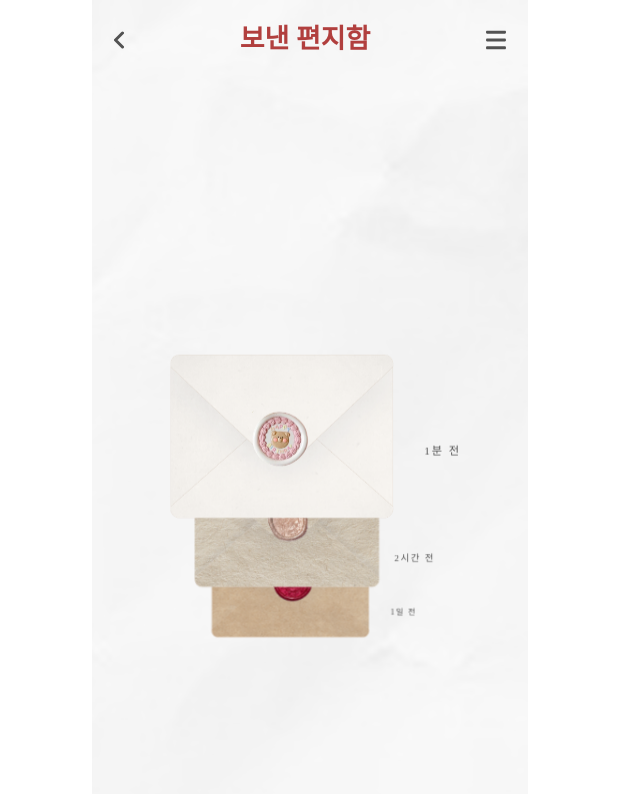
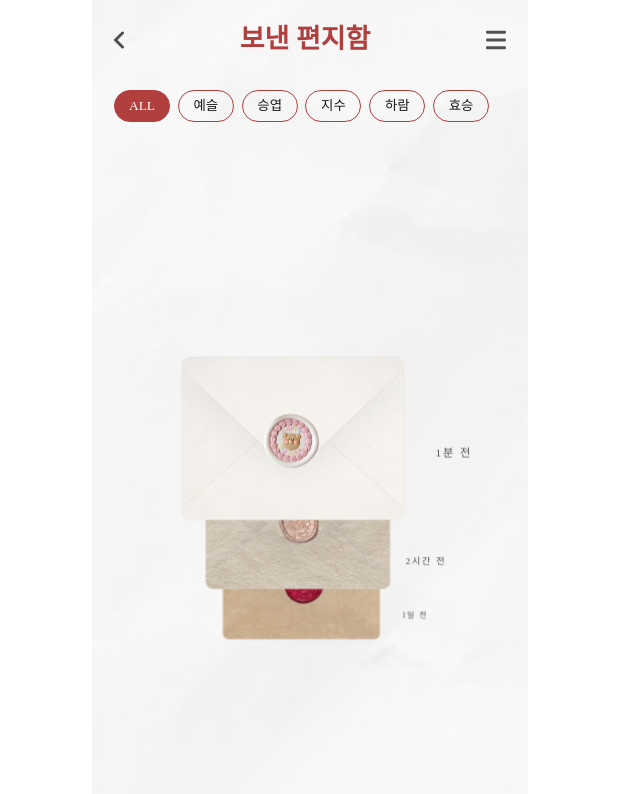
Before and after one commit to letterring/lettering-project, a React (Vite) app in the folder frontend/: page /mailbox in a window 1280 px wide. Shown: the top 794 px of the page, without its empty margins (330-970 px from the left). Built offline with nearby package versions, Linux system fonts and the light colour scheme; a web font is replaced by a local one.

Commit message:
feature/fe/S12P21A203 feat: 보낸 사람 필터 구현현

```diff
--- a/frontend/src/components/sender/MailBox/SenderMailBox.jsx
+++ b/frontend/src/components/sender/MailBox/SenderMailBox.jsx
@@ -1,16 +1,30 @@
-// 컴포넌트 명은 무조건 대문자 카멜케이스 적용
 import React from 'react';
+import { useState } from 'react';
 import styled from 'styled-components';
 
 import Header from '../../common/Header';
 import CenterCarousel from './CenterCarousel';
 
 const SenderMailBox = () => {
+  const dears = ['ALL', '예슬', '승엽', '지수', '하람', '효승'];
+  const [selectedDear, setSelectedDear] = useState('ALL');
+
   return (
     <>
       <StListWrapper>
         <Header headerName="보낸 편지함" />
         <StContentWrapper>
+          <FilterOptions>
+            {dears.map((dear, id) => (
+              <FilterButton
+                key={id}
+                $isSelected={selectedDear === dear}
+                onClick={() => setSelectedDear(dear)}
+              >
+                {dear}
+              </FilterButton>
+            ))}
+          </FilterOptions>
           <CenterCarousel />
         </StContentWrapper>
       </StListWrapper>
@@ -27,21 +41,53 @@ const StListWrapper = styled.div`
 
 const StContentWrapper = styled.div`
   display: flex;
-  flex-direction: row;
-  justify-content: center;
+  flex-direction: column;
+  justify-content: flex-start;
   align-items: center;
 
   box-sizing: border-box;
   height: 100%;
   padding: 0 2rem;
+  padding-right: 0;
   padding-top: 7rem;
 
   color: ${({ theme }) => theme.colors.MainRed};
   ${({ theme }) => theme.fonts.TitleLogo};
 
-  /* overflow: hidden; */
+  overflow: hidden;
 
   img {
     width: 100%;
   }
 `;
+
+const FilterOptions = styled.div`
+  display: flex;
+  flex-direction: row;
+  gap: 0.7rem;
+
+  width: 100%;
+  margin-bottom: 5rem;
+  padding: 1rem 0;
+
+  overflow-x: scroll;
+  white-space: nowrap;
+
+  &::-webkit-scrollbar {
+    display: none;
+  }
+`;
+
+const FilterButton = styled.button`
+  width: 5rem;
+  padding: 0.6rem 1rem;
+  flex-shrink: 0;
+
+  background-color: ${({ $isSelected, theme }) =>
+    $isSelected ? theme.colors.MainRed : 'transparent'};
+  color: ${({ $isSelected, theme }) => ($isSelected ? theme.colors.White : theme.colors.Gray0)};
+  ${({ theme }) => theme.fonts.Body3};
+
+  border-radius: 1.5rem;
+  border: 1.5px solid ${({ theme }) => theme.colors.MainRed};
+`;
```
